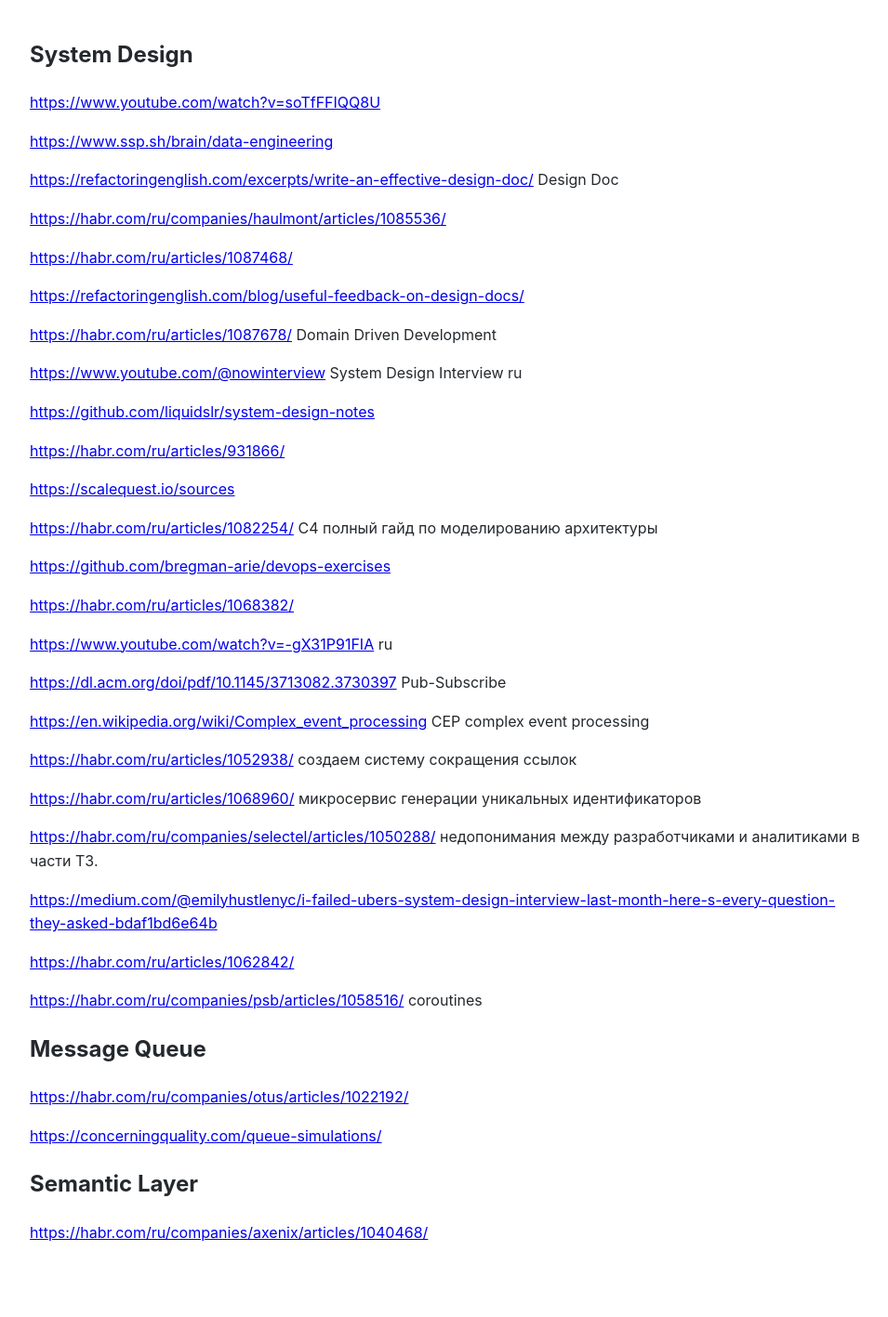
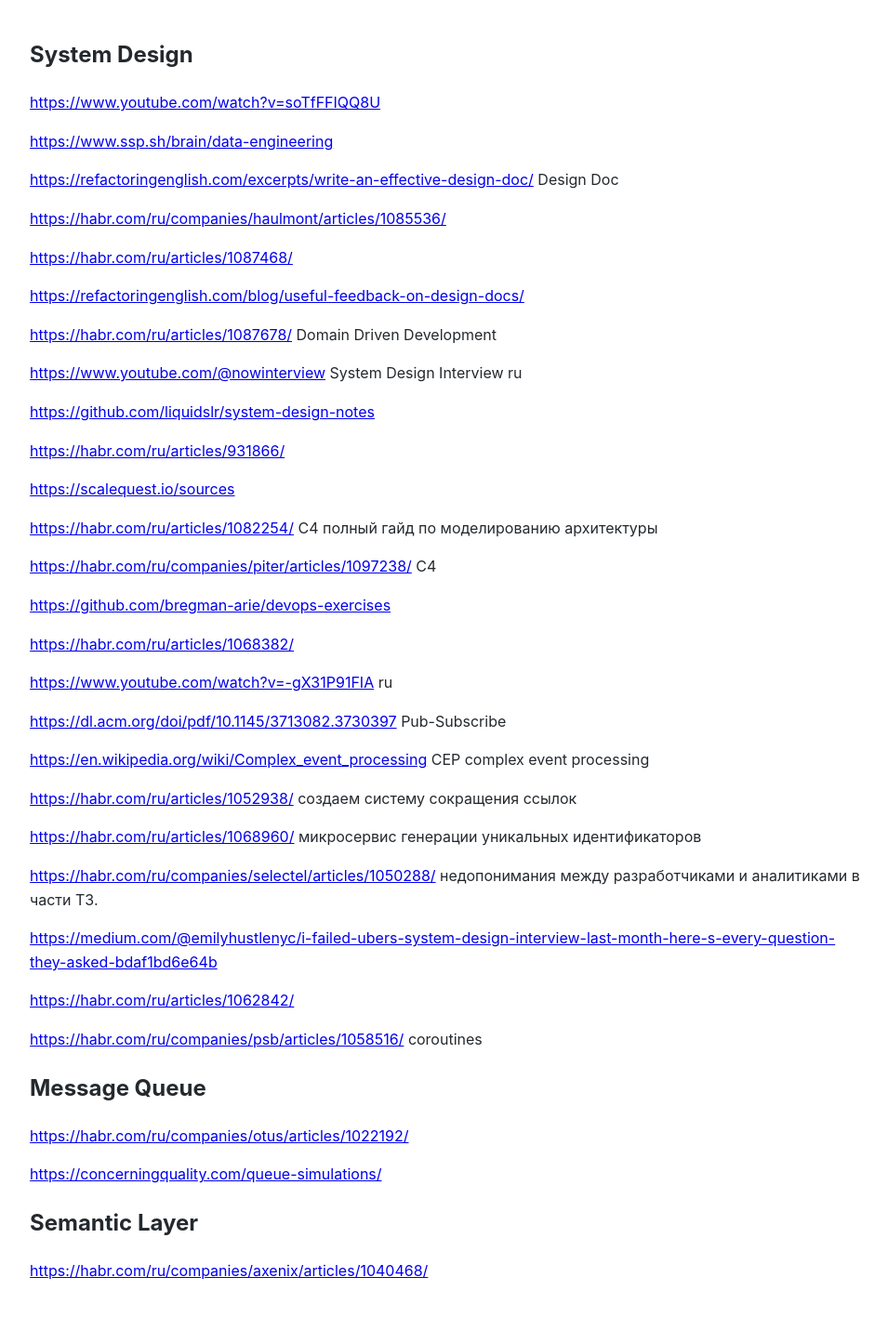
Before and after one commit to Michael-Lubinsky/michael-lubinsky.github.com, a Jekyll site: the page built from system_design/system_design.md, in a window 1280 px wide. Shown: the whole page at 93% size, without its empty margins (158-1113 px from the left). Built offline with Jekyll 4.4.1, drawn with Linux system fonts in a browser that asks for light colours; our own code applies the rules of GitHub Pages for plain Markdown files; before the commit the page ends 1375 px from its top, so only the background shows below that.

Commit message:
Update system_design.md

```diff
--- a/system_design/system_design.md
+++ b/system_design/system_design.md
@@ -23,6 +23,8 @@
 <https://scalequest.io/sources>
 
 <https://habr.com/ru/articles/1082254/> C4 полный гайд по моделированию архитектуры
+
+<https://habr.com/ru/companies/piter/articles/1097238/> C4
 
 <https://github.com/bregman-arie/devops-exercises>
 
```
